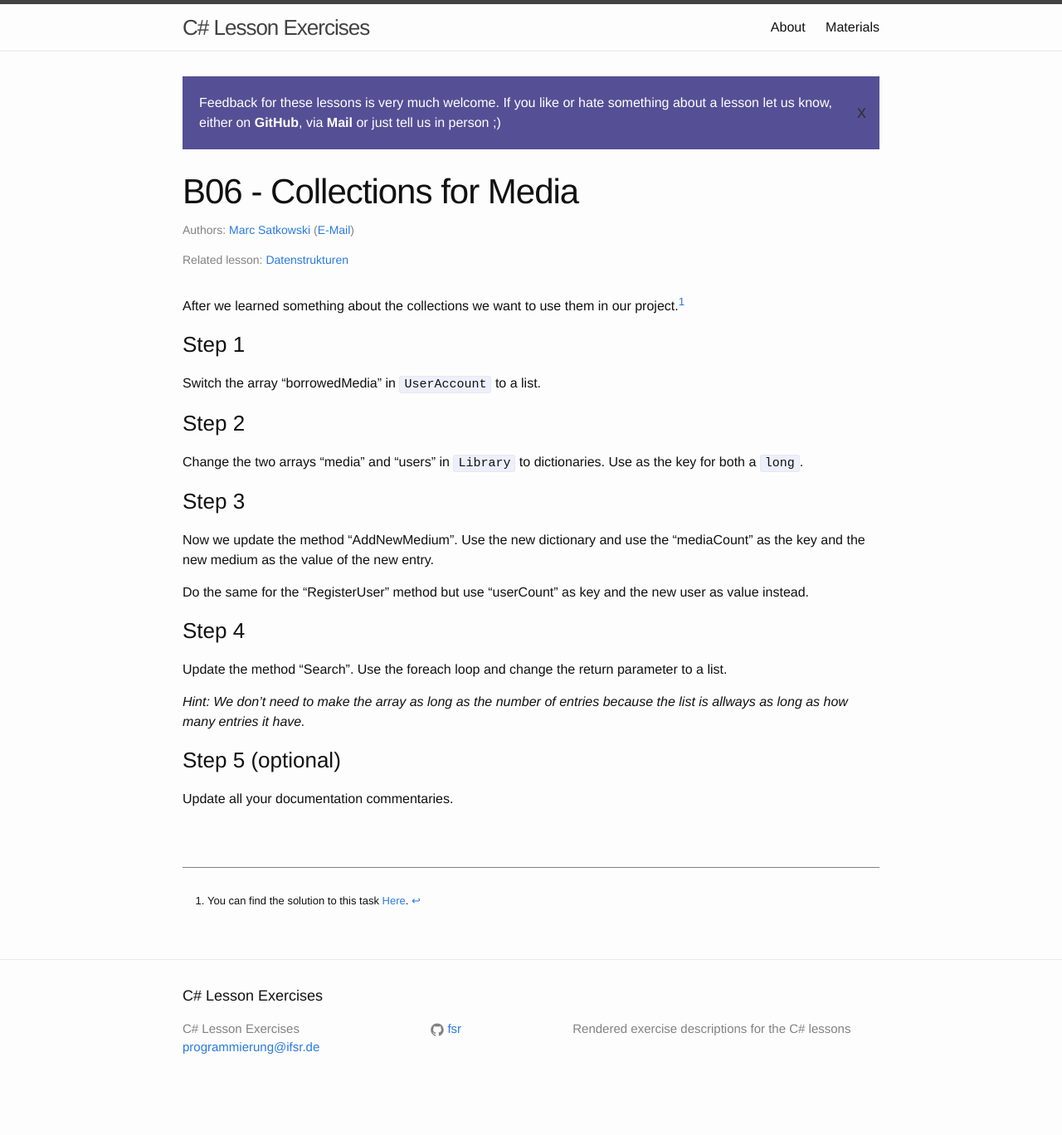
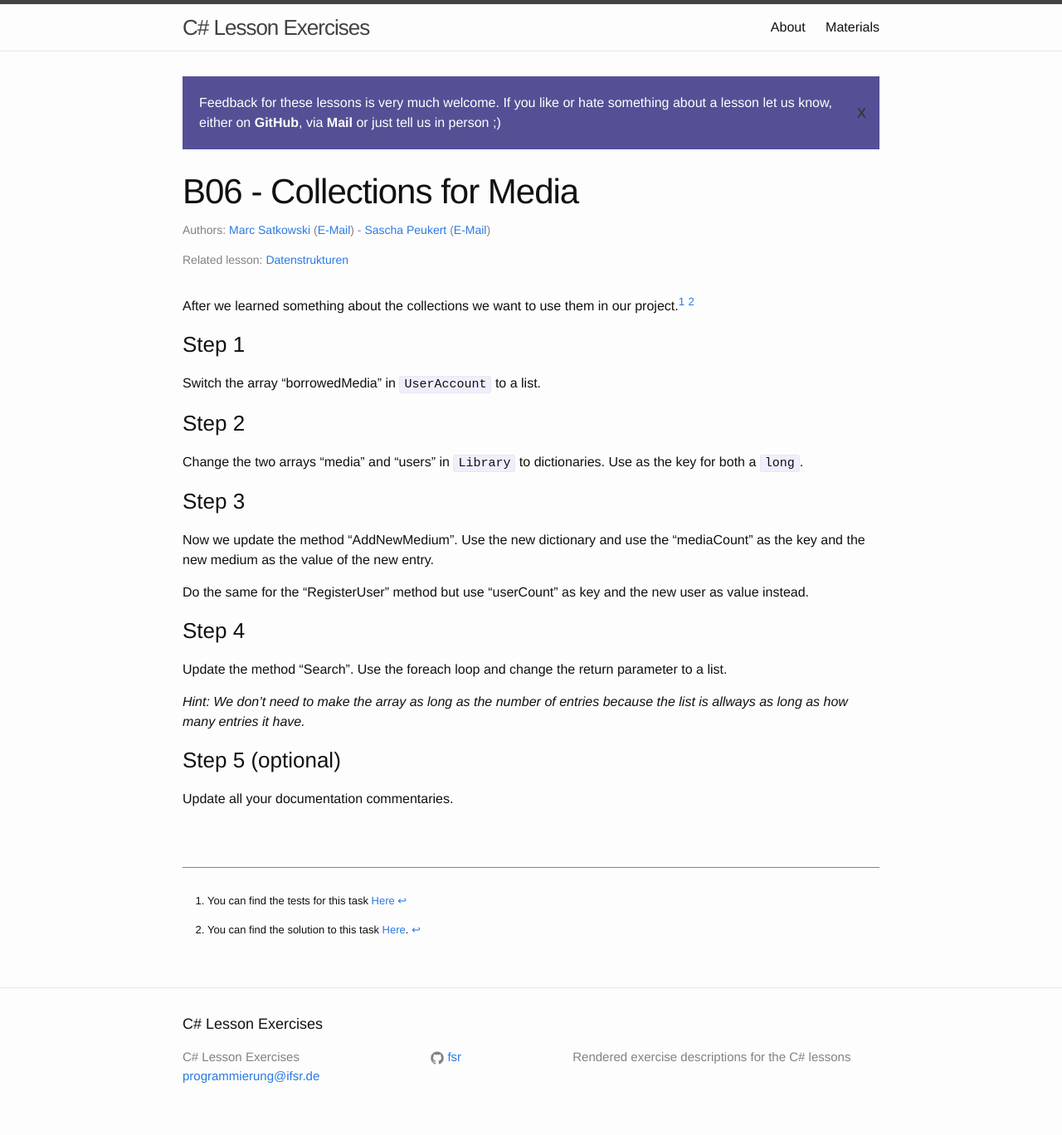
Before and after one commit to fsr/csharp-lessons, a Jekyll site: the page built from _exercises/B06_collections_for_media.md, in a window 1280 px wide. Shown: the whole page at 83% size. Built offline with Jekyll 4.4.1, drawn with Linux system fonts in a browser that asks for light colours; before the commit the page ends 1334 px from its top, so only the background shows below that.

Commit message:
Added tests to exercise b06

```diff
--- a/_exercises/B06_collections_for_media.md
+++ b/_exercises/B06_collections_for_media.md
@@ -1,12 +1,16 @@
 ---
 title: B06 - Collections for Media
 number: 14
-status: drafty
-authors: marc
+status: reviewed
+authors: [marc, sascha]
 lesson: 6
 ---
 
-After we learned something about the collections we want to use them in our project.[^solution]
+After we learned something about the collections we want to use them in our project.[^tests] [^solution]
+
+[^tests]:
+    You can find the tests for this task
+    [Here](https://github.com/satkowski/csharp-solutions/tree/master/06_datenstrukturen/B06_collections_for_media/Tests)
 
 [^solution]:
     You can find the solution to this task [Here](https://github.com/satkowski/csharp-solutions/blob/master/06_datenstrukturen/B06_collections_for_media/ExerciseSolution/).
```
